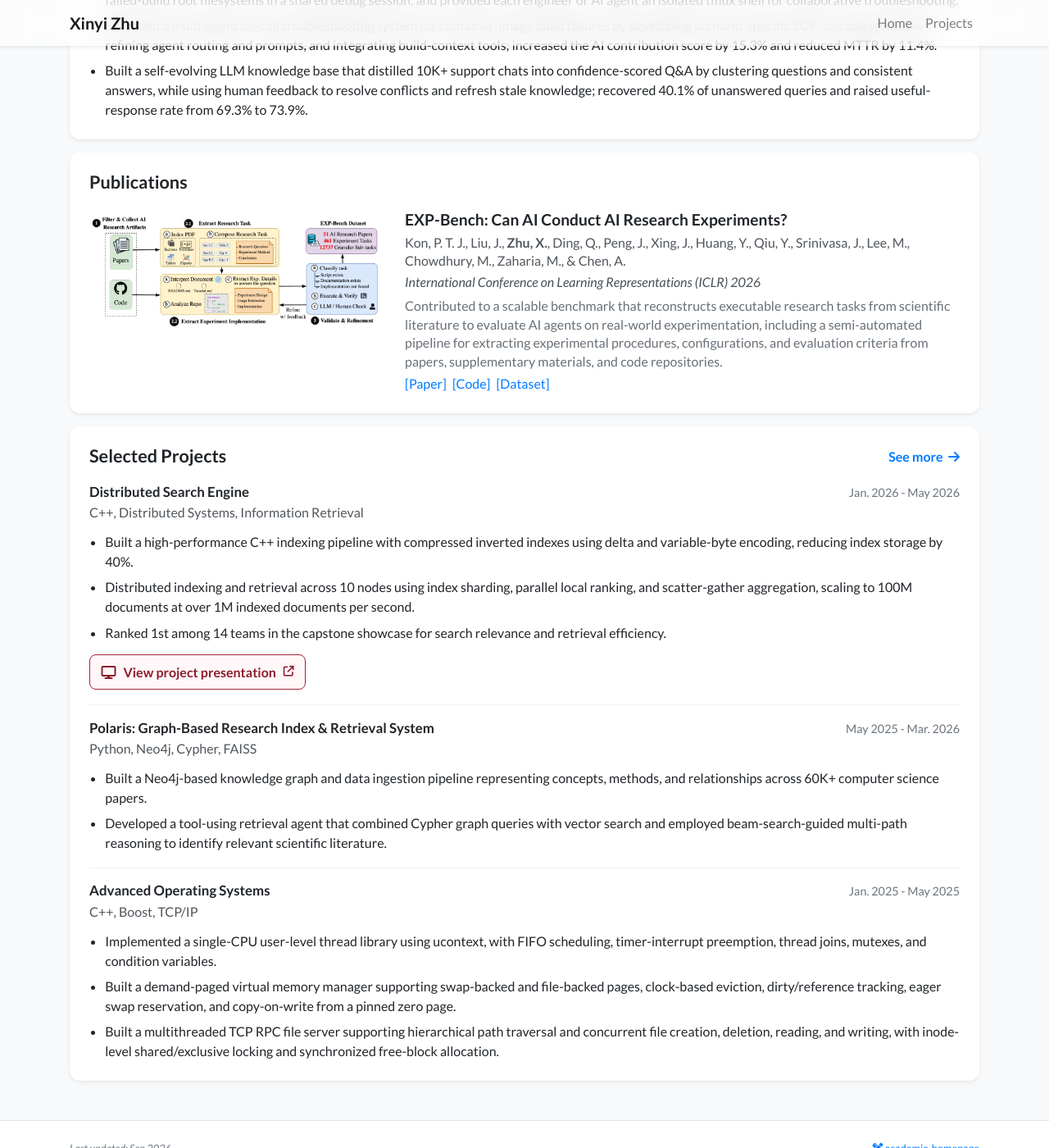
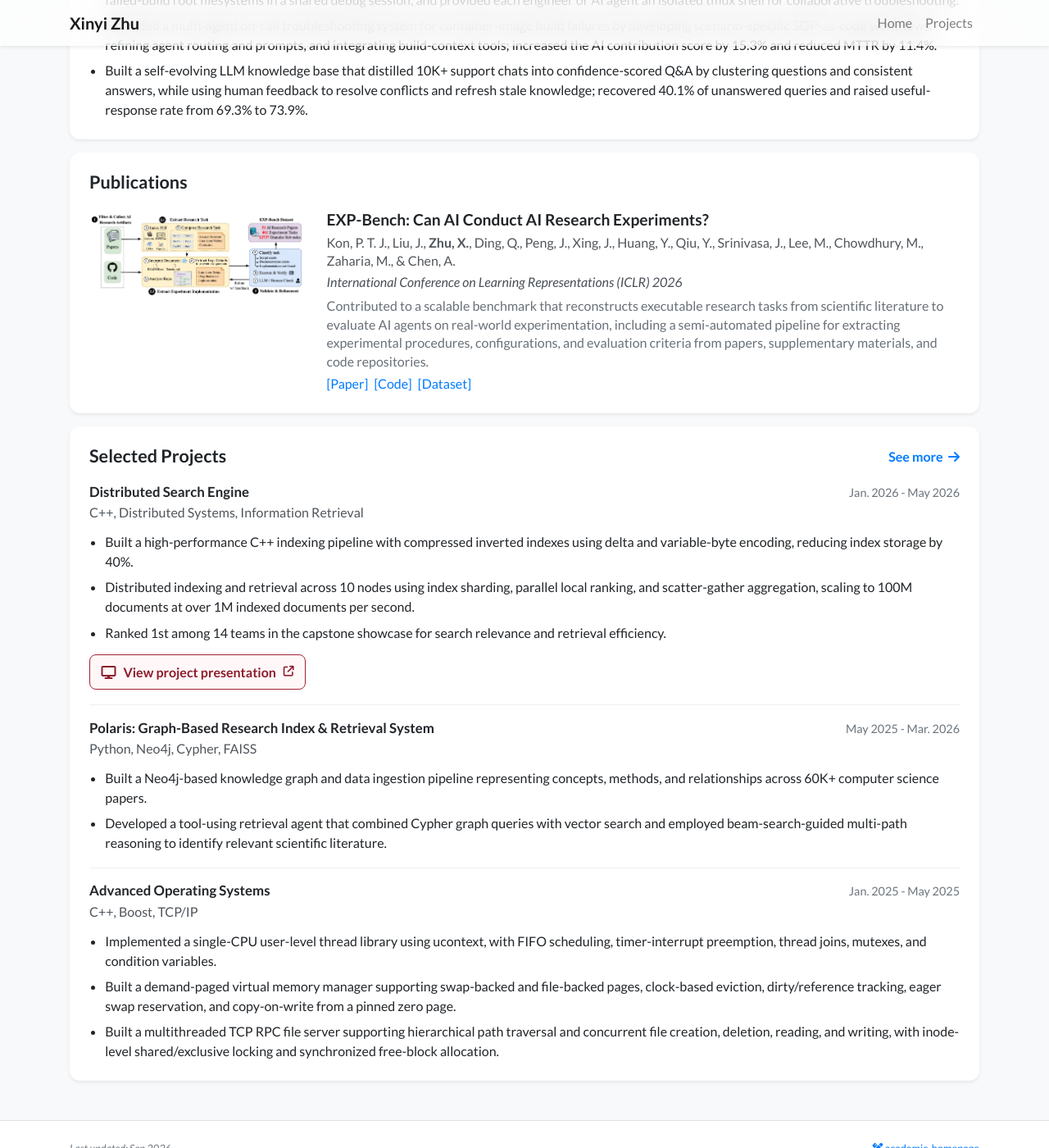
Before and after one commit to yiliazhuxyxy/yiliazhuxyxy.github.io, a Jekyll site: the page built from index_layout2.html, in a window 1280 px wide and 1400 px high, scrolled down 1184 px. Shown: the whole window at 82% size. Built offline with Jekyll 4.4.1, drawn with Linux system fonts in a browser that asks for light colours; nearby versions of some CDN libraries; a style sheet for code colours, icons or effects is not loaded.

Commit message:
Fix publication card image sizing

```diff
--- a/_includes/widgets/experience_card.html
+++ b/_includes/widgets/experience_card.html
@@ -74,11 +74,11 @@
             <div class="card-body p-4">
                 <h3 class="section-title">Publications</h3>
                 {% for item in site.data.profile.publications %}
-                <article class="publication-profile-item">
-                    <a class="publication-image-link" href="{{ item.paper }}" target="_blank" rel="noopener noreferrer" aria-label="Open {{ item.title }} paper">
+                <article class="publication-profile-item row no-gutters">
+                    <a class="publication-image-link col-md-3" href="{{ item.paper }}" target="_blank" rel="noopener noreferrer" aria-label="Open {{ item.title }} paper">
                         <img class="publication-image" src="{{ item.image | relative_url }}" alt="Overview of the EXP-Bench data collection and task validation pipeline">
                     </a>
-                    <div class="publication-content">
+                    <div class="publication-content col-md-9 pl-md-4">
                         <h4 class="publication-title">{{ item.title }}</h4>
                         <div class="publication-authors">{{ item.authors }}</div>
                         <div class="publication-venue"><em>{{ item.venue }}</em></div>
--- a/_layouts/default.html
+++ b/_layouts/default.html
@@ -14,7 +14,7 @@
     <link rel="preconnect" href="https://fonts.gstatic.com" crossorigin>
     <link href="https://fonts.googleapis.com/css2?family=Lato:ital,wght@0,300;0,400;0,700;0,900;1,300;1,400;1,700;1,900&family=Fira+Sans:ital,wght@0,100;0,200;0,300;0,400;0,500;0,600;0,700;0,800;0,900;1,100;1,200;1,300;1,400;1,500;1,600;1,700;1,800;1,900&family=Source+Code+Pro:ital,wght@0,200..900;1,200..900&display=swap" rel="stylesheet">
     <link rel="stylesheet" href="https://cdn.jsdelivr.net/npm/katex@0.16.11/dist/katex.min.css" integrity="sha384-nB0miv6/jRmo5UMMR1wu3Gz6NLsoTkbqJghGIsx//Rlm+ZU03BU6SQNC66uf4l5+" crossorigin="anonymous">
-    <link rel="stylesheet" href="{{ '/assets/css/global.css' | relative_url }}">
+    <link rel="stylesheet" href="{{ '/assets/css/global.css' | relative_url }}?v=20260906-3">
 </head>
 <body class="bg-light" {{ page.body_attr }}>
     {% include navbar.html %}
--- a/assets/css/global.css
+++ b/assets/css/global.css
@@ -242,14 +242,12 @@ div.lazy {
 }
 
 .publication-profile-item {
-    display: flex;
     align-items: flex-start;
-    gap: 1.5rem;
     line-height: 1.4;
 }
 
 .publication-image-link {
-    flex: 0 0 34%;
+    display: block;
 }
 
 .publication-image {
@@ -260,7 +258,6 @@ div.lazy {
 }
 
 .publication-content {
-    flex: 1;
     min-width: 0;
 }
 
```
